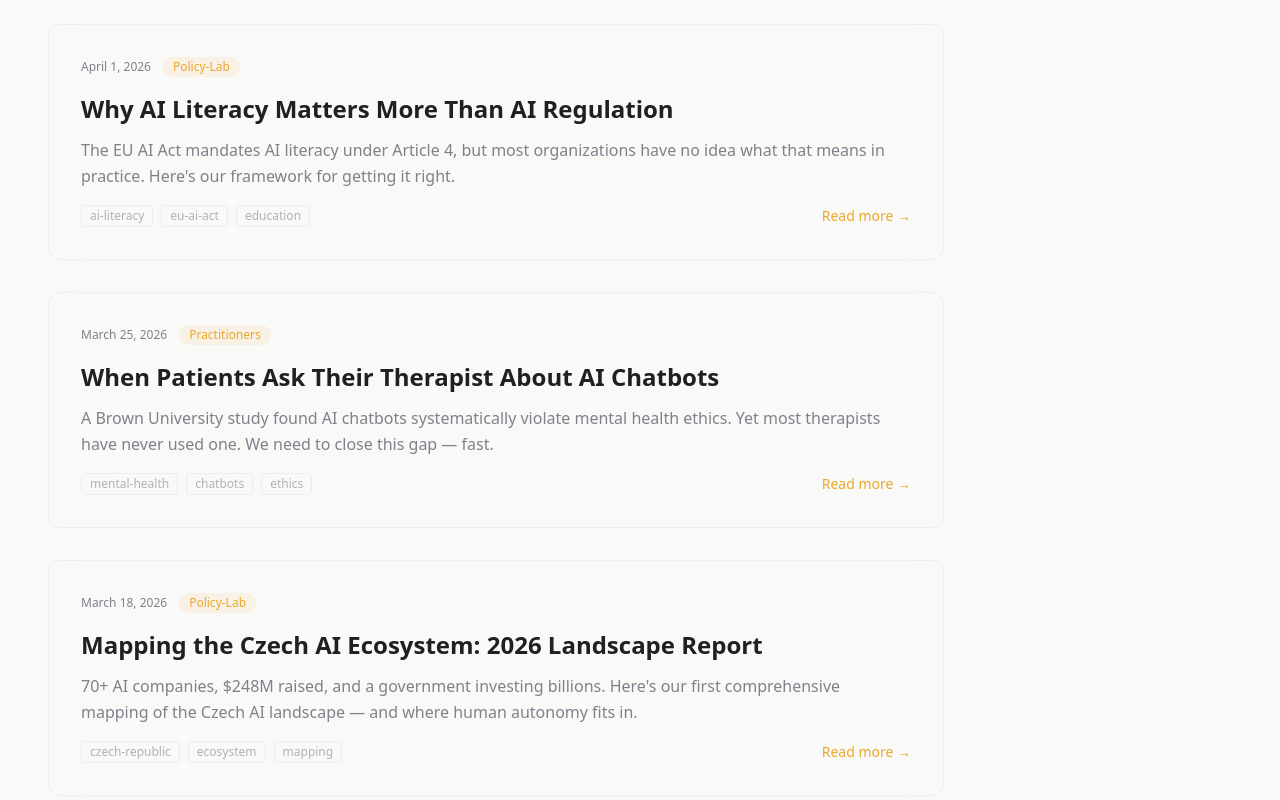
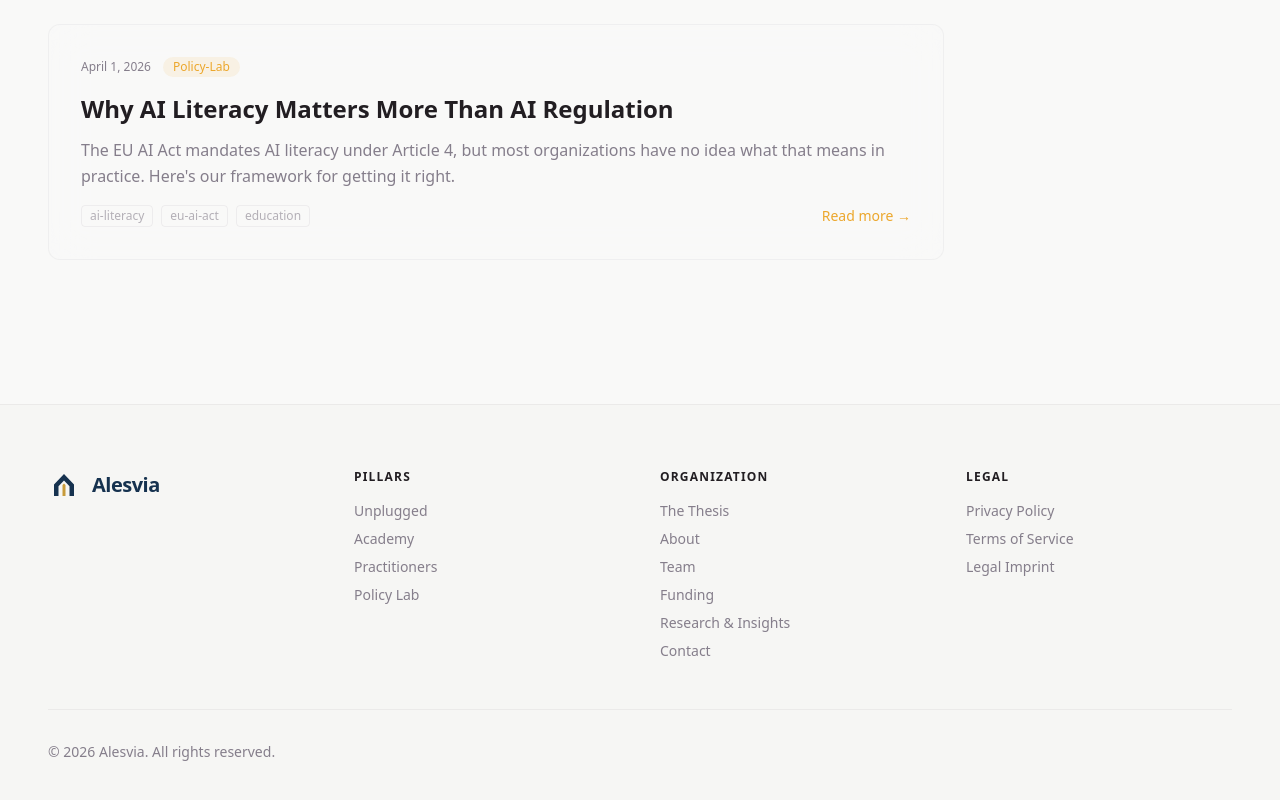
Before and after one commit to Kumungchi/alesvia-site, a Next.js app: page /en/research in a window 1280 px wide. Shown: the part 1607-2407 px from the top of the page. Built offline with nearby package versions, Linux system fonts and the light colour scheme; no server answers.

Commit message:
Keep unverified research drafts out of public routes and feeds

```diff
--- a/app/[lang]/research/[slug]/page.tsx
+++ b/app/[lang]/research/[slug]/page.tsx
@@ -20,7 +20,7 @@ export async function generateMetadata({ params }: { params: Promise<{ lang: str
   const { lang, slug } = await params;
   const locale = hasLocale(lang) ? lang : 'cs';
   const post = getPostBySlug(slug);
-  if (!post) return { title: 'Not Found' };
+  if (!post) notFound();
 
   const title = `${post.title[locale]} | Alesvia`;
   const description = post.excerpt[locale];
--- a/content/research/posts.ts
+++ b/content/research/posts.ts
@@ -2,6 +2,7 @@ import 'server-only';
 
 export interface ResearchPost {
   slug: string;
+  draft?: boolean;
   date: string;
   initiative: string;
   tags: string[];
@@ -155,6 +156,8 @@ EU AI Act nám dal mandát. Nyní potřebujeme vybudovat infrastrukturu, abychom
   },
   {
     slug: 'mental-health-professionals-and-ai-chatbots',
+    // Keep offline until the duplicated APA/Brown/WHO claims receive a full review.
+    draft: true,
     date: '2026-03-25',
     initiative: 'practitioners',
     tags: ['mental-health', 'chatbots', 'ethics'],
@@ -237,6 +240,7 @@ Cílem není udělat z terapeutů experty na AI. Jde o to dát jim dostatek poro
   },
   {
     slug: 'czech-ai-ecosystem-mapping-2026',
+    draft: true,
     date: '2026-03-18',
     initiative: 'policy-lab',
     tags: ['czech-republic', 'ecosystem', 'mapping'],
@@ -640,13 +644,13 @@ Právě proto Alesvia pracuje s myšlenkou autonomy impact assessment jako prakt
 ];
 
 export function getAllPosts(): ResearchPost[] {
-  return posts.sort((a, b) => new Date(b.date).getTime() - new Date(a.date).getTime());
+  return posts.filter((post) => !post.draft).sort((a, b) => new Date(b.date).getTime() - new Date(a.date).getTime());
 }
 
 export function getPostBySlug(slug: string): ResearchPost | undefined {
-  return posts.find((p) => p.slug === slug);
+  return posts.find((p) => !p.draft && p.slug === slug);
 }
 
 export function getPostSlugs(): string[] {
-  return posts.map((p) => p.slug);
+  return getAllPosts().map((p) => p.slug);
 }
```
Also changed, not shown: 1 other file (tests, documents, lock files or other folders).
